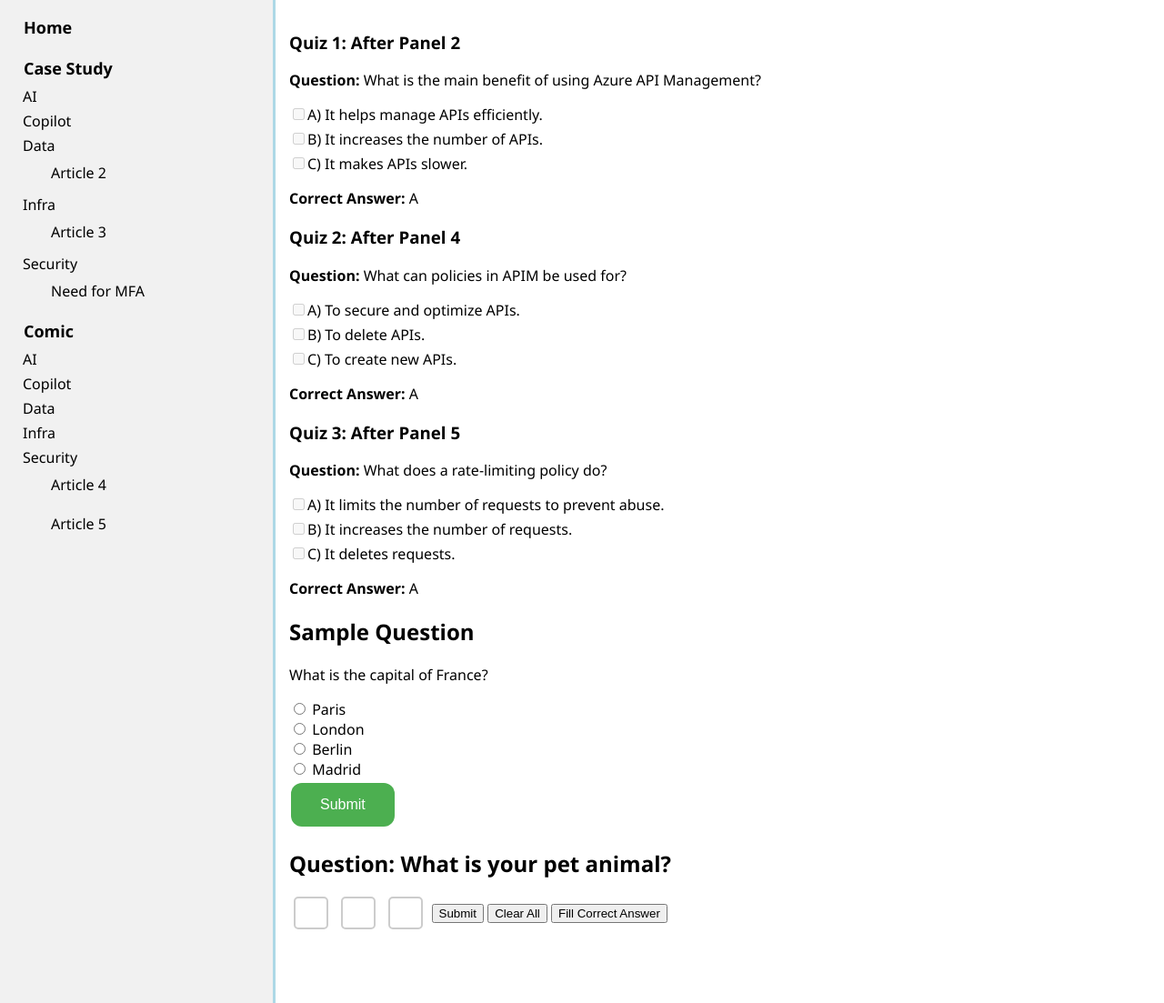
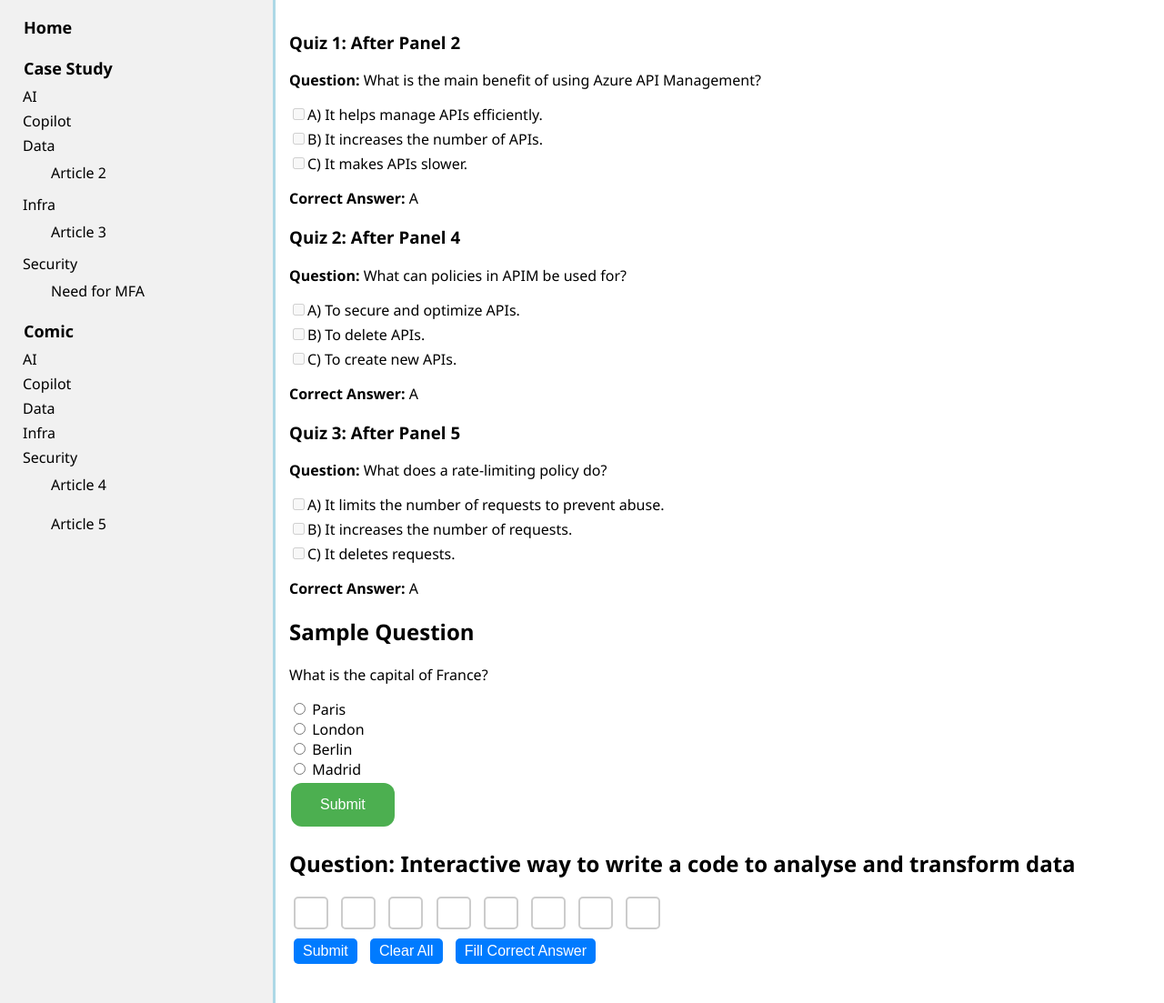
Before and after one commit to julietrajan/demo1, a Jekyll site: the page built from project-files/folder1/article2.md, in a window 1280 px wide. Shown: the whole page at 91% size. Built offline with Jekyll 4.4.1, drawn with Linux system fonts in a browser that asks for light colours; some of the changed lines change nothing that is shown.

Commit message:
Update article2.md

```diff
--- a/project-files/folder1/article2.md
+++ b/project-files/folder1/article2.md
@@ -100,15 +100,26 @@
 
 
 
-## Question: What is your pet animal?
+## Question: Interactive way to write a code to analyse and transform data
 
 <form id="petForm">
-  <label for="letterC"></label>
-  <input type="text" id="letterC" maxlength="1" class="letter-input" oninput="this.value = this.value.toUpperCase()">
-  <label for="letterA"></label>
-  <input type="text" id="letterA" maxlength="1" class="letter-input" oninput="this.value = this.value.toUpperCase()">
+  <label for="letterN"></label>
+  <input type="text" id="letterN" maxlength="1" class="letter-input" oninput="this.value = this.value.toUpperCase()">
+  <label for="letterO"></label>
+  <input type="text" id="letterO" maxlength="1" class="letter-input" oninput="this.value = this.value.toUpperCase()">
   <label for="letterT"></label>
   <input type="text" id="letterT" maxlength="1" class="letter-input" oninput="this.value = this.value.toUpperCase()">
+  <label for="letterE"></label>
+  <input type="text" id="letterE" maxlength="1" class="letter-input" oninput="this.value = this.value.toUpperCase()">
+  <label for="letterB"></label>
+  <input type="text" id="letterB" maxlength="1" class="letter-input" oninput="this.value = this.value.toUpperCase()">
+  <label for="letterO2"></label>
+  <input type="text" id="letterO2" maxlength="1" class="letter-input" oninput="this.value = this.value.toUpperCase()">
+  <label for="letterO3"></label>
+  <input type="text" id="letterO3" maxlength="1" class="letter-input" oninput="this.value = this.value.toUpperCase()">
+  <label for="letterK"></label>
+  <input type="text" id="letterK" maxlength="1" class="letter-input" oninput="this.value = this.value.toUpperCase()">
+  <br>
   <button type="button" onclick="checkAnswer()">Submit</button>
   <button type="button" onclick="clearAll()">Clear All</button>
   <button type="button" onclick="fillCorrectAnswer()">Fill Correct Answer</button>
@@ -133,7 +144,21 @@
     outline: none;
   }
 
+  button {
+    margin: 10px 5px;
+    padding: 5px 10px;
+    font-size: 16px;
+    border: none;
+    border-radius: 5px;
+    background-color: #007bff;
+    color: white;
+    cursor: pointer;
+    transition: background-color 0.3s;
+  }
 
+  button:hover {
+    background-color: #0056b3;
+  }
 
   #result {
     margin-top: 10px;
@@ -143,23 +168,28 @@
 
 <script>
   function checkAnswer() {
-    var c = document.getElementById('letterC').value.toUpperCase();
-    var a = document.getElementById('letterA').value.toUpperCase();
+    var n = document.getElementById('letterN').value.toUpperCase();
+    var o = document.getElementById('letterO').value.toUpperCase();
     var t = document.getElementById('letterT').value.toUpperCase();
+    var e = document.getElementById('letterE').value.toUpperCase();
+    var b = document.getElementById('letterB').value.toUpperCase();
+    var o2 = document.getElementById('letterO2').value.toUpperCase();
+    var o3 = document.getElementById('letterO3').value.toUpperCase();
+    var k = document.getElementById('letterK').value.toUpperCase();
     var isCorrect = true;
 
-    if (c !== 'C') {
-      document.getElementById('letterC').style.color = 'red';
+    if (n !== 'N') {
+      document.getElementById('letterN').style.color = 'red';
       isCorrect = false;
     } else {
-      document.getElementById('letterC').style.color = 'black';
+      document.getElementById('letterN').style.color = 'black';
     }
 
-    if (a !== 'A') {
-      document.getElementById('letterA').style.color = 'red';
+    if (o !== 'O') {
+      document.getElementById('letterO').style.color = 'red';
       isCorrect = false;
     } else {
-      document.getElementById('letterA').style.color = 'black';
+      document.getElementById('letterO').style.color = 'black';
     }
 
     if (t !== 'T') {
@@ -167,6 +197,41 @@
       isCorrect = false;
     } else {
       document.getElementById('letterT').style.color = 'black';
+    }
+
+    if (e !== 'E') {
+      document.getElementById('letterE').style.color = 'red';
+      isCorrect = false;
+    } else {
+      document.getElementById('letterE').style.color = 'black';
+    }
+
+    if (b !== 'B') {
+      document.getElementById('letterB').style.color = 'red';
+      isCorrect = false;
+    } else {
+      document.getElementById('letterB').style.color = 'black';
+    }
+
+    if (o2 !== 'O') {
+      document.getElementById('letterO2').style.color = 'red';
+      isCorrect = false;
+    } else {
+      document.getElementById('letterO2').style.color = 'black';
+    }
+
+     if (o3 !== 'O') {
+      document.getElementById('letterO3').style.color = 'red';
+      isCorrect = false;
+    } else {
+      document.getElementById('letterO3').style.color = 'black';
+    }
+
+    if (k !== 'K') {
+      document.getElementById('letterK').style.color = 'red';
+      isCorrect = false;
+    } else {
+      document.getElementById('letterK').style.color = 'black';
     }
 
     if (isCorrect) {
@@ -177,22 +242,42 @@
   }
 
   function clearAll() {
-    document.getElementById('letterC').value = '';
-    document.getElementById('letterA').value = '';
+    document.getElementById('letterN').value = '';
+    document.getElementById('letterO').value = '';
     document.getElementById('letterT').value = '';
-    document.getElementById('letterC').style.color = 'black';
-    document.getElementById('letterA').style.color = 'black';
+    document.getElementById('letterE').value = '';
+    document.getElementById('letterB').value = '';
+    document.getElementById('letterO2').value = '';
+    document.getElementById('letterO3').value = '';
+    document.getElementById('letterK').value = '';
+    document.getElementById('letterN').style.color = 'black';
+    document.getElementById('letterO').style.color = 'black';
     document.getElementById('letterT').style.color = 'black';
+    document.getElementById('letterE').style.color = 'black';
+    document.getElementById('letterB').style.color = 'black';
+    document.getElementById('letterO2').style.color = 'black';
+    document.getElementById('letterO3').style.color = 'black';
+    document.getElementById('letterK').style.color = 'black';
     document.getElementById('result').innerText = '';
   }
 
   function fillCorrectAnswer() {
-    document.getElementById('letterC').value = 'C';
-    document.getElementById('letterA').value = 'A';
+    document.getElementById('letterN').value = 'N';
+    document.getElementById('letterO').value = 'O';
     document.getElementById('letterT').value = 'T';
-    document.getElementById('letterC').style.color = 'black';
-    document.getElementById('letterA').style.color = 'black';
+    document.getElementById('letterE').value = 'E';
+    document.getElementById('letterB').value = 'B';
+    document.getElementById('letterO2').value = 'O';
+    document.getElementById('letterO3').value = 'O';
+    document.getElementById('letterK').value = 'K';
+    document.getElementById('letterN').style.color = 'black';
+    document.getElementById('letterO').style.color = 'black';
     document.getElementById('letterT').style.color = 'black';
+    document.getElementById('letterE').style.color = 'black';
+    document.getElementById('letterB').style.color = 'black';
+    document.getElementById('letterO2').style.color = 'black';
+    document.getElementById('letterO3').style.color = 'black';
+    document.getElementById('letterK').style.color = 'black';
     document.getElementById('result').innerText = '';
   }
 </script>
```
